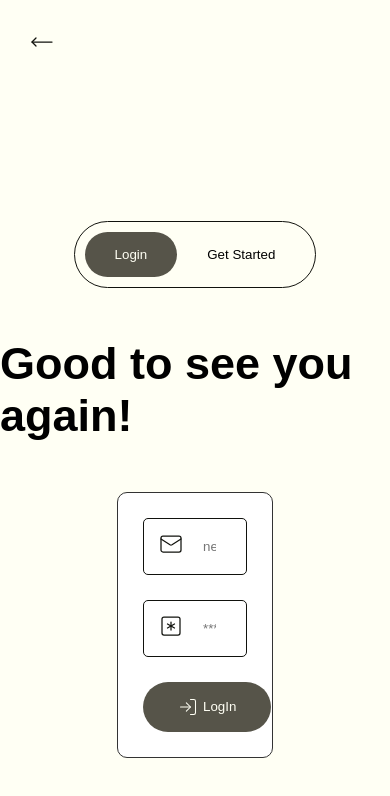
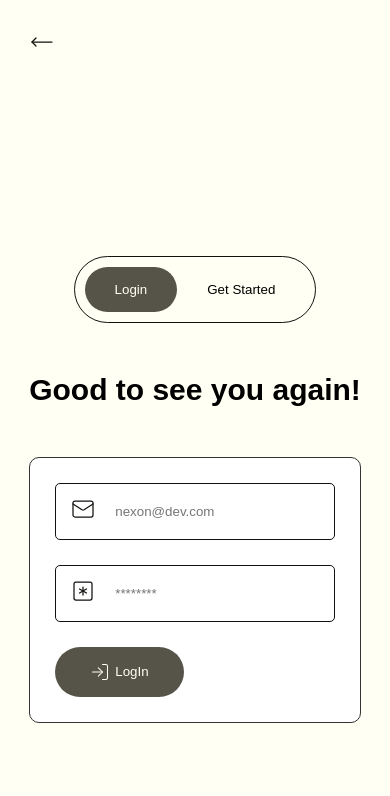
Before and after one commit to Jaycode01/axon, a React (Vite) app: page /auth in a window 390 px wide. Shown: the top 796 px of the page. Built offline with nearby package versions, Linux system fonts and the light colour scheme; a web font is replaced by a local one.

Commit message:
milestone four & five: worked on the auth page Ui and the authentication

```diff
--- a/src/pages/login.css
+++ b/src/pages/login.css
@@ -117,3 +117,16 @@
   background-color: #2ecc71;
   border: 1px solid #1d944f;
 }
+
+@media (max-width: 768px) {
+  .login_section form {
+    width: 85%;
+  }
+}
+
+@media (max-width: 450px) {
+  .login_section > h1 {
+    font-size: 30px;
+    text-align: center;
+  }
+}
--- a/src/pages/signup.css
+++ b/src/pages/signup.css
@@ -95,3 +95,16 @@
 .signup_section form .login_btn img {
   width: 20px;
 }
+
+@media (max-width: 768px) {
+  .signup_section form {
+    width: 85%;
+  }
+}
+
+@media (max-width: 430px) {
+  .signup_section > h1 {
+    font-size: 30px;
+    text-align: center;
+  }
+}
```
